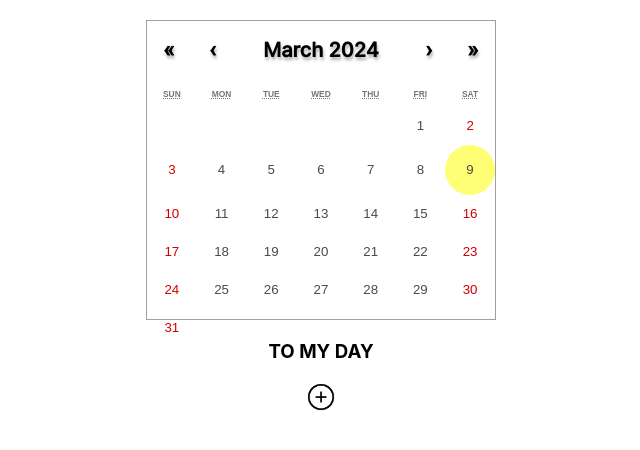
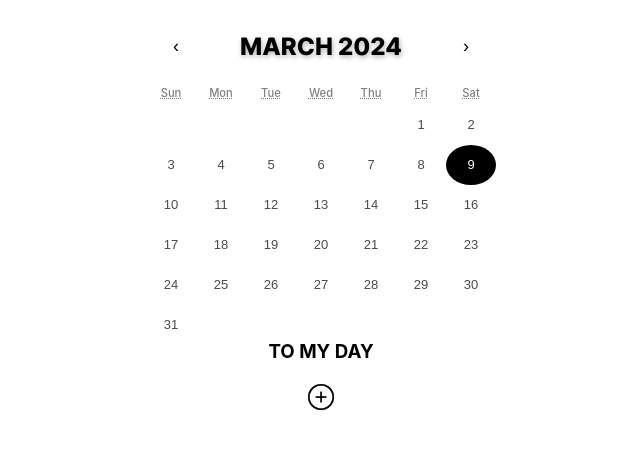
Before and after one commit to To-My-Diary/To-My-Diary_Front, a React (Create React App) app: page /main in a window 1280 px wide. Shown: the top 450 px of the page, without its empty margins (319-959 px from the left). Built offline with nearby package versions, Linux system fonts and the light colour scheme.

Commit message:
feat: 캘린더 화면 날짜 마크 사이즈 제외 구현 완료

```diff
--- a/src/App.css
+++ b/src/App.css
@@ -1,6 +1,10 @@
 @font-face {
     font-family: "inter-R";
     src: url("fonts/Inter-Medium.ttf");
+  }
+  @font-face {
+    font-family: "inter-B";
+    src: url("fonts/Inter-ExtraBold.ttf");
   }
 @font-face {
     font-family: "ArchitectD";
--- a/src/components/scheduleSpace/ScheduleSpace.css
+++ b/src/components/scheduleSpace/ScheduleSpace.css
@@ -46,39 +46,43 @@
     height: 44px;
     margin-bottom: 1em;
   }
-
+  .react-calendar__navigation__label > span { /* 헤드 부분 Month Year 텍스트 */
+    font-family: 'Inter-B';
+    font-size: 24px;
+    font-weight: 600;
+    text-shadow: 1px 2px 5px #b2b0b0;
+    color: black;
+    text-transform: uppercase;
+  }
   .react-calendar__navigation button {
     margin: 0;
     padding: 0;
-    height: 130%;
-    min-width: 44px;
+    height: 120%; /* 캘린더 요일(날짜) 영역과의 거리! 숫자 클수록 가까워짐 */
+    min-width: 60px; /* 월/년 버튼과의 거리! 숫자 클수록 가까워짐 */
     background: none;
-    font-family: 'Inter-R';
-    font-size: 20px;
-    font-weight: bolder;
-    text-shadow: 1px 3px 3px #b2b0b0;
     color: black;
+    font-size: 18px;
   }
 
   .react-calendar__navigation button:disabled {
-    background-color: #f0f0f0;
+    background-color: transparents;
   }
 
   .react-calendar__navigation button:enabled:hover,
-  .react-calendar__navigation button:enabled:focus {
-    background-color: #e6e6e6;
+  .react-calendar__navigation button:enabled:focus { /* 헤드 부분 버튼 커서 갖다 댔을 때 / 클릭했을 때 색 X */
+    background-color: transparents;
   }
 
   .react-calendar__month-view__weekdays {
     text-align: center;
-    text-transform: uppercase;
+    /* text-transform: uppercase; 요일 (MON -> Mon 표기) */
   }
 
-  .react-calendar__month-view__weekdays__weekday {
+  .react-calendar__month-view__weekdays__weekday { /* 요일 (Mon/Tue-) 폰트 */
     padding: 0.5em;
-    font-weight: 700;
+    font-weight: 500;
     font-size: 0.7em;
-    color: #757575;
+    color: #818181;
   }
 
   .react-calendar__month-view__weekNumbers .react-calendar__tile {
@@ -100,7 +104,8 @@
   .react-calendar__year-view .react-calendar__tile,
   .react-calendar__decade-view .react-calendar__tile,
   .react-calendar__century-view .react-calendar__tile {
-    padding: 2em 0.5em;
+    padding: 1.8em 0.5em;
+    text-transform: uppercase;
   }
 
   .react-calendar__tile { /* 월-금 날짜 숫자 */
@@ -108,59 +113,65 @@
     padding: 10px 6.6667px;
     background: none;
     text-align: center;
-    line-height: 16px;
+    line-height: 20px; /* 캘린더 날짜들 간 위아래 간격 */
     color: #4b4a4a;
-    font-weight: 600;
-    font-size: 0.75em;
+    font-weight: 400;
+    font-size: 13px;
   }
-
   .react-calendar__tile:disabled {
     background-color: #f0f0f0;
   }
 
   .react-calendar__tile:enabled:hover,
-  .react-calendar__tile:enabled:focus {
+  .react-calendar__tile:enabled:focus { /* 모든 날짜(Month 포함) 커서 갖다 댔을 때 / 클릭했을 때 */
+    display: flex;
+    align-items: center;
+    justify-content: center;
     background-color: #e6e6e6;
     border-radius: 50%;
-    width:50px;
-    height: 50px;
+    /* width:50%; */
+    height: 50%; /* 숫자텍스트랑 백그라운드(원)이랑 같이 묶여있음 */
   }
 
-  .react-calendar__tile--now:defined{
-    color: #4b4a4a;
-    background: #ffff76;
+  .react-calendar__tile--now:defined{ /* 오늘 날짜 표시 */
+    display: flex;
+    align-items: center;
+    justify-content: center;
+    color: white;
+    background: #000000;
     border-radius: 50%;
-    width: 50px;
-    height: 50px;
+    /* width: 20%; width 값에 따라 모양이 바뀌지 않음 */
+    height: 50%;
+    background-size: 50%;
   }
 
-  /* .react-calendar__tile--now:enabled:hover,
+  .react-calendar__tile--now:enabled:hover, /* 오늘 날짜에 커서 갖다 댔을 때 / 클릭했을 때 */
   .react-calendar__tile--now:enabled:focus {
-    background: #ffffa9;
-  } */
+    background: #3d3d3d;
+  }
 
   .react-calendar__tile--hasActive {
-    background: #76baff;
+    background: #3d3d3d;
   }
 
-  .react-calendar__tile--hasActive:enabled:hover,
+  .react-calendar__tile--hasActive:enabled:hover, /* Year-view에서 오늘 날짜 속한 Month에 커서 갖다 댔을 때 / 클릭했을 떄 */
   .react-calendar__tile--hasActive:enabled:focus {
-    background: #a9d4ff;
+    background: #3d3d3d;
   }
 
   .react-calendar__tile--active {
-    background: #006edc;
+    background: #3d3d3d;
     color: white;
   }
 
-  .react-calendar__tile--active:enabled:hover,
-  .react-calendar__tile--active:enabled:focus {
-    background: #1087ff;
+  .react-calendar__tile--active:enabled:hover { /* 날짜 타일에 커서 올려놓을 경우 */
+
+  }
+  .react-calendar__tile--active:enabled:focus { /* 날짜 클릭시 해당 날짜 타일색 변경 */
+    background: white;
+    color: #4b4a4a;
   }
 
-  .react-calendar--selectRange .react-calendar__tile--hover {
-    background-color: #e6e6e6;
-  }
   .dot {
     height: 8px;
     width: 8px;
--- a/src/components/scheduleSpace/ScheduleSpace.js
+++ b/src/components/scheduleSpace/ScheduleSpace.js
@@ -3,7 +3,7 @@ import './ScheduleSpace.css';
 import { useState } from 'react';
 import moment from 'moment';
 import Calendar from 'react-calendar';
-import 'react-calendar/dist/Calendar.css'
+// import 'react-calendar/dist/Calendar.css'
 
 
 function ScheduleSpace() {
@@ -17,6 +17,10 @@ return (
       <Calendar
   onChange={setDate} // useState로 포커스 변경 시 현재 날짜 받아오기
   formatDay={(locale, date) => moment(date).format('D')} // 날'일' 제외하고 숫자만 보이도록 설정
+  formatMonth={(locale, date) => moment(date).format('MMM')}
+  minDetail='year'
+  next2Label={null}
+  prev2Label={null}
   value={date}
   locale="en-EN"
   calendarType='gregory'
```
Also changed, not shown: package.json (+12 -1 lines), src/fonts/Inter-ExtraBold.ttf (added), 1 other file (tests, documents, lock files or other folders).
